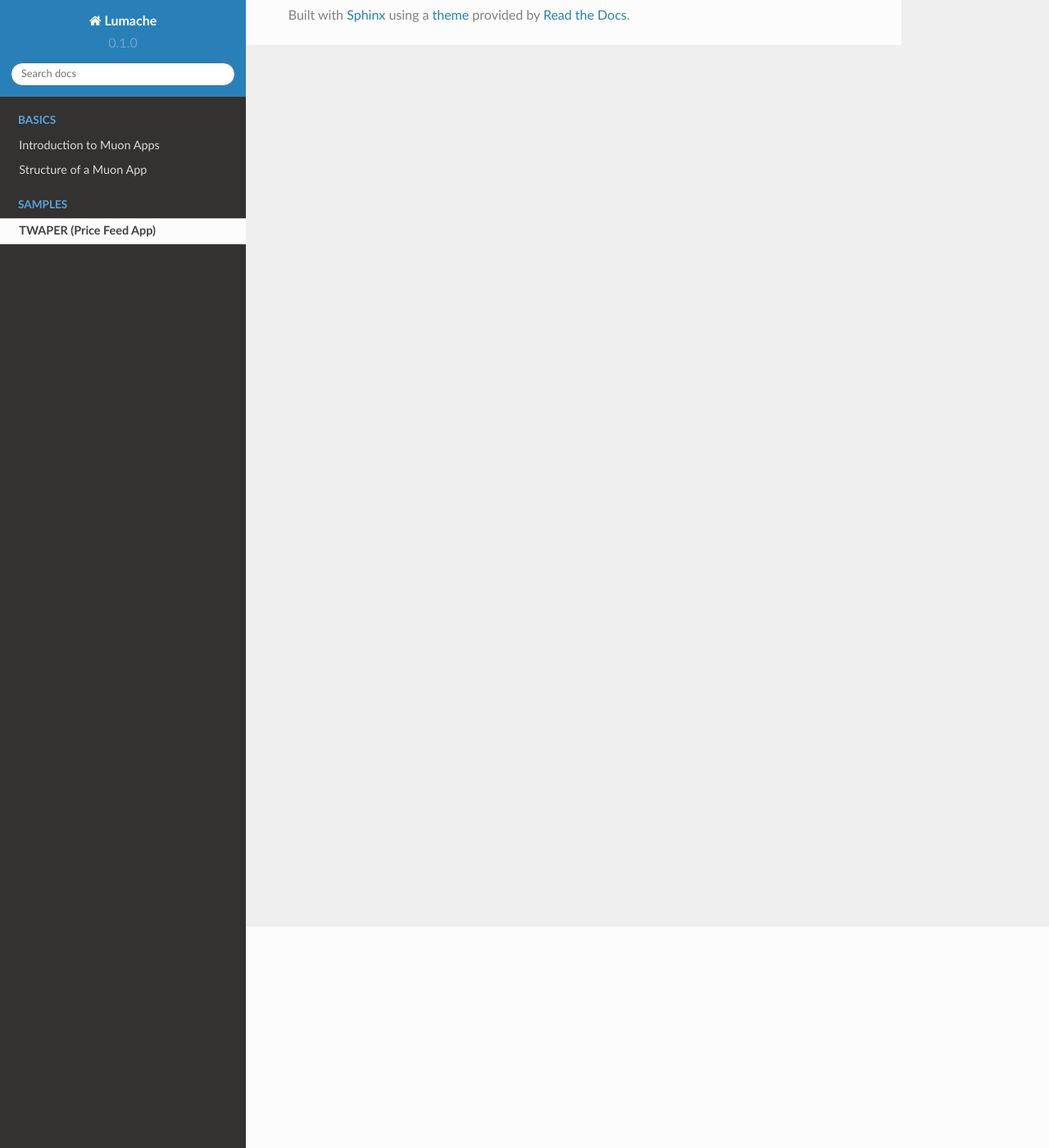
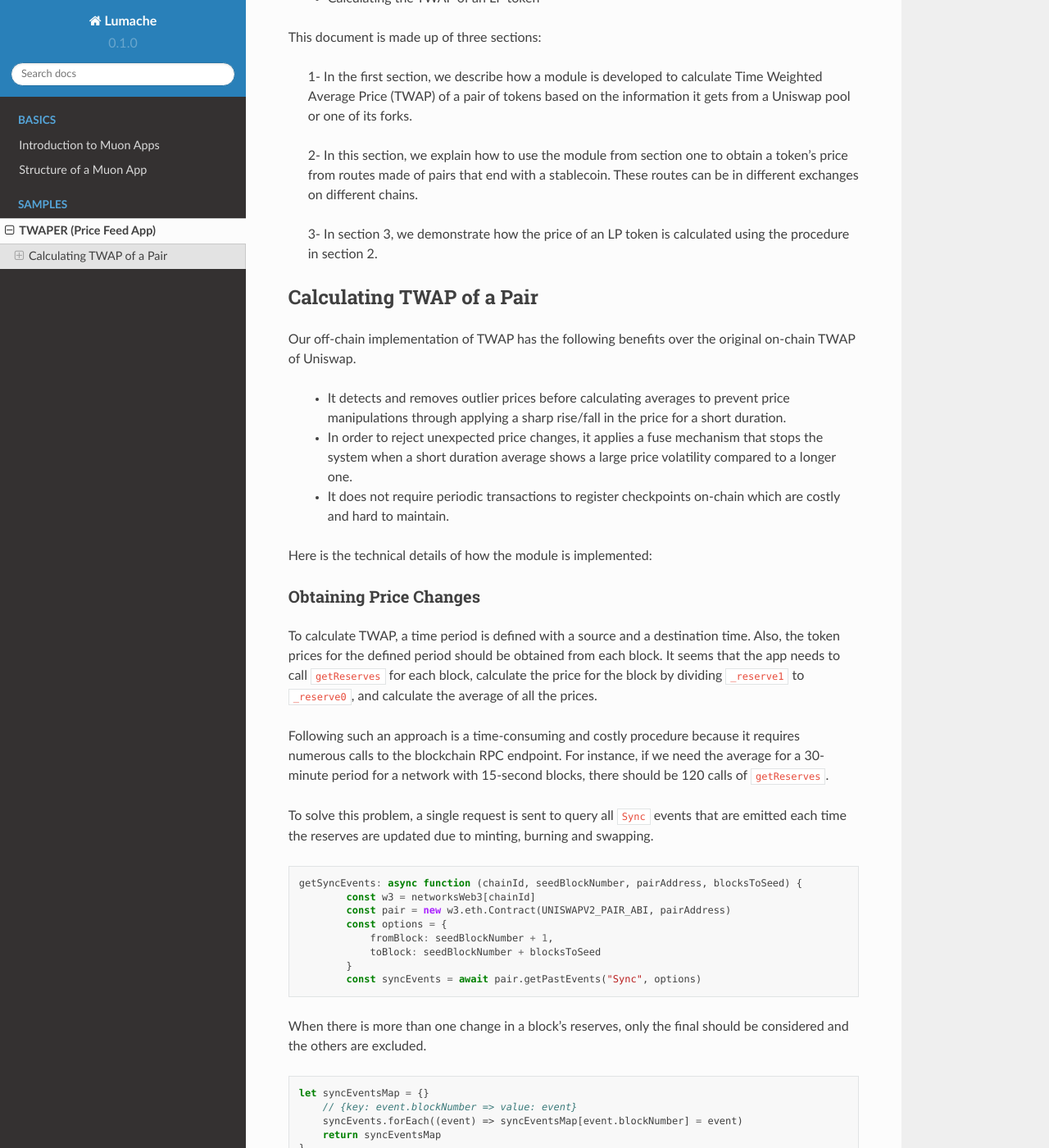
Before and after one commit to abramsymons/rtd-muon, a Sphinx documentation site: the page built from docs/source/twaper.rst, in a window 1280 px wide and 1400 px high, scrolled down 270 px. Shown: the whole window at 82% size. Built offline with Sphinx 7.4.7 and the Read the Docs theme 2.0.0, drawn with Linux system fonts in a browser that asks for light colours; some of the changed text lies outside the part shown.

Commit message:
Update twaper.rst

```diff
--- a/docs/source/twaper.rst
+++ b/docs/source/twaper.rst
@@ -1,3 +1,75 @@
 #######################
 TWAPER (Price Feed App)
 #######################
+
+This is a technical document describing how a price feed app is developed using Muon. This app has two capabilities:
+
+  - Calculating the TWAP of a normal ERC-20 token
+  - Calculating the TWAP of an LP token
+
+This document is made up of three sections:
+
+   1- In the first section, we describe how a module is developed to calculate Time Weighted Average Price (TWAP) of a pair of tokens based on the information it gets from a Uniswap pool or one of its forks.
+
+   2- In this section, we explain how to use the module from section one to obtain a token’s price from routes made of pairs that end with a stablecoin. These routes can be in different exchanges on different chains.
+
+   3- In section 3, we demonstrate how the price of an LP token is calculated using the procedure in section 2.
+
+**************************
+Calculating TWAP of a Pair
+**************************
+
+Our off-chain implementation of TWAP has the following benefits over the original on-chain TWAP of Uniswap.
+
+  - It detects and removes outlier prices before calculating averages to prevent price manipulations through applying a sharp rise/fall in the price for a short duration.
+  - In order to reject unexpected price changes, it applies a fuse mechanism that stops the system when a short duration average shows a large price volatility compared to a longer one.
+  - It does not require periodic transactions to register checkpoints on-chain which are costly and hard to maintain.
+
+Here is the technical details of how the module is implemented:
+
+Obtaining Price Changes
+=======================
+
+To calculate TWAP, a time period is defined with a source and a destination time. Also, the token prices for the defined period should be obtained from each block. It seems that the app needs to call ``getReserves`` for each block, calculate the price for the block by dividing ``_reserve1`` to ``_reserve0``, and calculate the average of all the prices.
+
+Following such an approach is a time-consuming and costly procedure because it requires numerous calls to the blockchain RPC endpoint. For instance, if we need the average for a 30-minute period for a network with 15-second blocks, there should be 120 calls of ``getReserves``.
+
+To solve this problem, a single request is sent to query all ``Sync`` events that are emitted each time the reserves are updated due to minting, burning and swapping.
+
+.. code-block:: javascript
+
+    getSyncEvents: async function (chainId, seedBlockNumber, pairAddress, blocksToSeed) {
+	    const w3 = networksWeb3[chainId]
+	    const pair = new w3.eth.Contract(UNISWAPV2_PAIR_ABI, pairAddress)
+	    const options = {
+	        fromBlock: seedBlockNumber + 1,
+	        toBlock: seedBlockNumber + blocksToSeed
+	    }
+	    const syncEvents = await pair.getPastEvents("Sync", options)
+
+When there is more than one change in a block’s reserves, only the final should be considered and the others are excluded.
+
+.. code-block:: javascript
+
+ 	let syncEventsMap = {}
+	    // {key: event.blockNumber => value: event}
+	    syncEvents.forEach((event) => syncEventsMap[event.blockNumber] = event)
+	    return syncEventsMap
+	},
+
+Listing the Price for Each Block
+================================
+
+Now there is a list of all the blocks in which reserves have changed and the values of the reserves in those blocks for the defined time period. To calculate the TWAP, a list of prices is needed that shows the final price in each block. To generate this list, we require the initial reserve state in the seed block in addition to the list of reserves values.
+
+.. code-block:: javascript
+
+	getSeed: async function (chainId, pairAddress, blocksToSeed, toBlock) {
+	    const w3 = networksWeb3[chainId]
+	    const seedBlockNumber = toBlock - blocksToSeed
+
+	    const pair = new w3.eth.Contract(UNISWAPV2_PAIR_ABI, pairAddress)
+	    const { _reserve0, _reserve1 } = await pair.methods.getReserves().call(seedBlockNumber)
+	    const price0 = this.calculateInstantPrice(_reserve0, _reserve1)
+	    return { price0: price0, blockNumber: seedBlockNumber }
+	},
```
